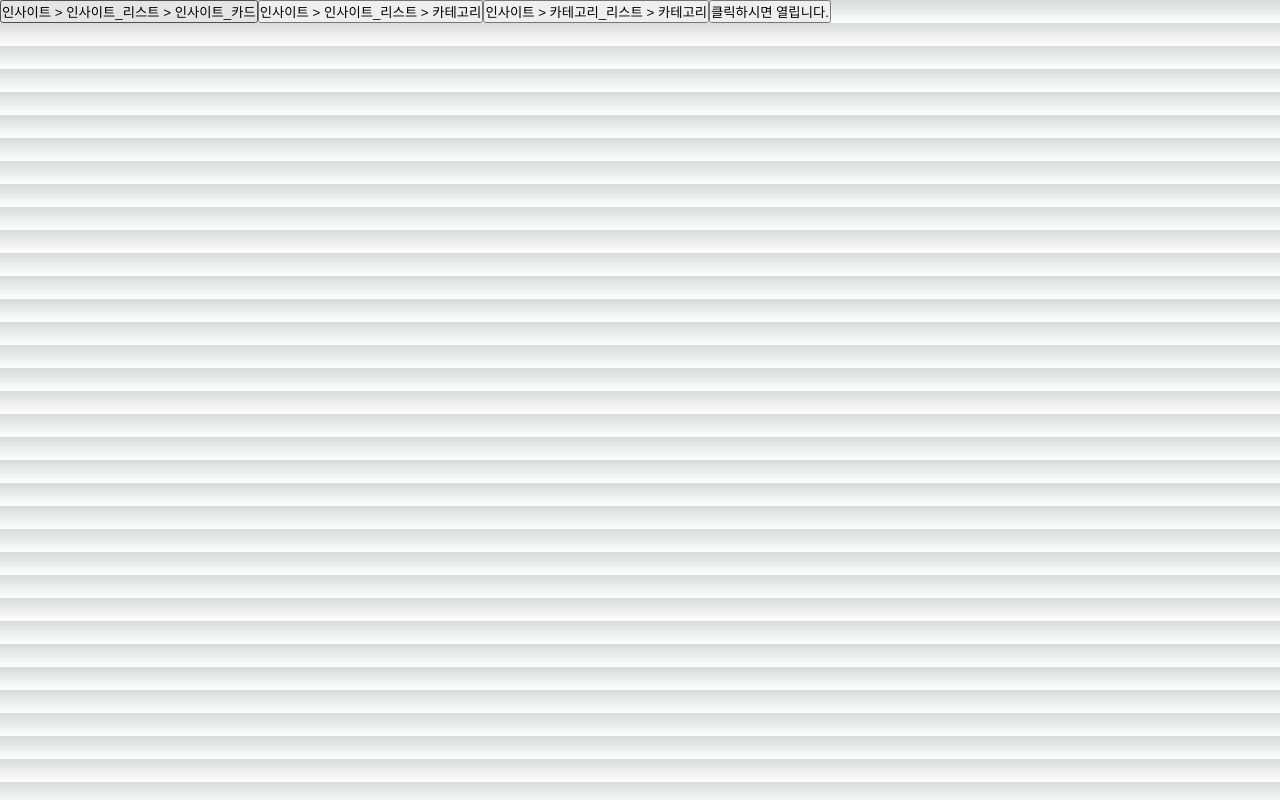
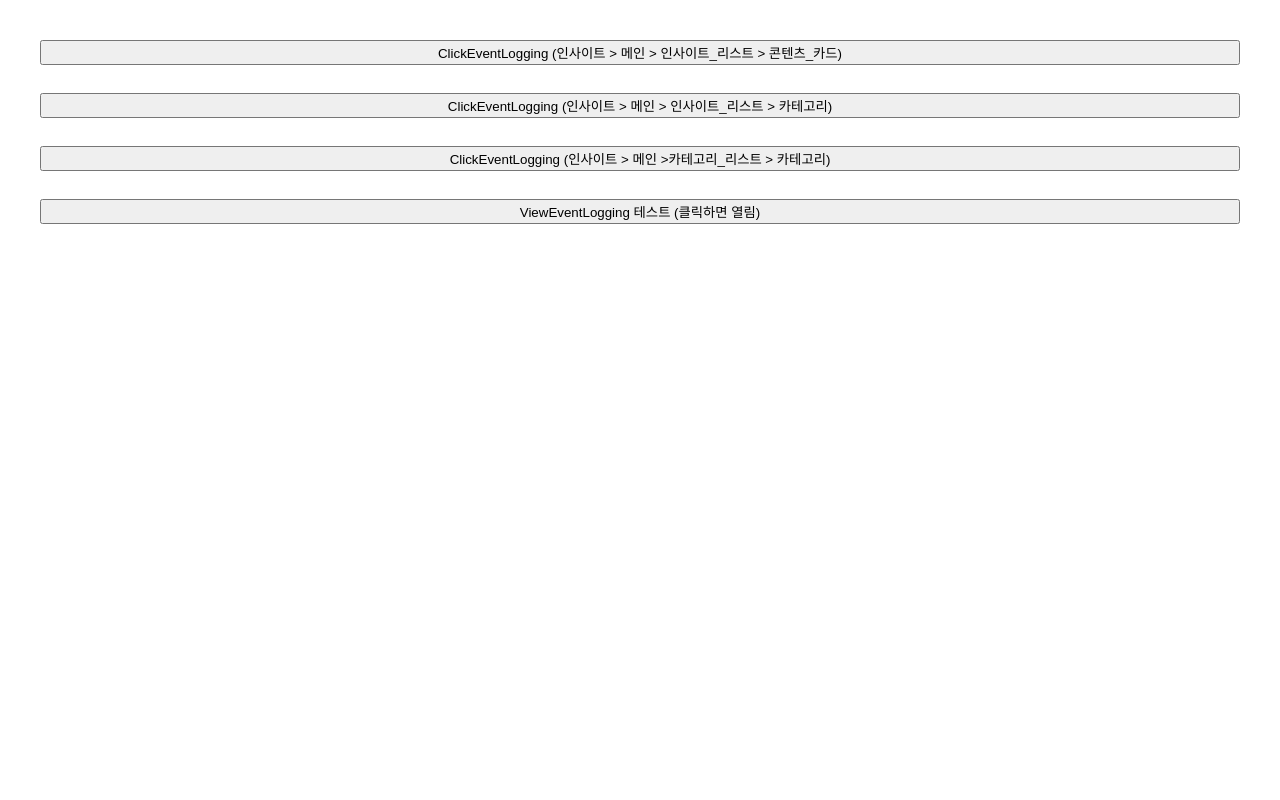
Before and after one commit to moresoo/event-logging-for-react, a Next.js app: page / in a window 1280 px wide. Built offline with nearby package versions, Linux system fonts and the light colour scheme.

Commit message:
[STYLE] 스타일 수정

```diff
--- a/src/pages/_app.tsx
+++ b/src/pages/_app.tsx
@@ -1,6 +1,5 @@
-import '@/styles/globals.css'
-import type { AppProps } from 'next/app'
+import type { AppProps } from 'next/app';
 
 export default function App({ Component, pageProps }: AppProps) {
-  return <Component {...pageProps} />
+  return <Component {...pageProps} />;
 }
--- a/src/pages/index.tsx
+++ b/src/pages/index.tsx
@@ -5,13 +5,13 @@ export default function Home() {
   const [isVisible, setIsVisible] = useState(false);
 
   return (
-    <>
+    <div style={{ padding: '32px', display: 'flex', flexDirection: 'column', gap: '28px' }}>
       <ClickEventLogging
         path={['인사이트', '메인', '인사이트_리스트', '콘텐츠_카드']}
         property={{ insightId: 'abc', category: '엔젤투자', isBookmarked: true }}
       >
-        <button onClick={() => console.log('인사이트_카드_클릭')}>
-          {`인사이트 > 인사이트_리스트 > 인사이트_카드`}
+        <button onClick={() => console.log('인사이트_콘텐츠_카드_클릭')}>
+          {`ClickEventLogging (인사이트 > 메인 > 인사이트_리스트 > 콘텐츠_카드)`}
         </button>
       </ClickEventLogging>
 
@@ -19,8 +19,8 @@ export default function Home() {
         path={['인사이트', '메인', '인사이트_리스트', '카테고리']}
         property={{ name: '엔젤투자' }}
       >
-        <button onClick={() => console.log('카테고리_클릭')}>
-          {`인사이트 > 인사이트_리스트 > 카테고리`}
+        <button onClick={() => console.log('인사이트_카테고리_클릭')}>
+          {`ClickEventLogging (인사이트 > 메인 > 인사이트_리스트 > 카테고리)`}
         </button>
       </ClickEventLogging>
 
@@ -28,12 +28,15 @@ export default function Home() {
         path={['인사이트', '메인', '카테고리_리스트', '카테고리']}
         property={{ name: '엔젤투자' }}
       >
-        <button onClick={() => console.log('카테고리_클릭')}>
-          {`인사이트 > 카테고리_리스트 > 카테고리`}
+        <button onClick={() => console.log('인사이트_카테고리_클릭')}>
+          {`ClickEventLogging (인사이트 > 메인 >카테고리_리스트 > 카테고리)`}
         </button>
       </ClickEventLogging>
 
-      <button onClick={() => setIsVisible((prev) => !prev)}>클릭하시면 열립니다.</button>
+      <button onClick={() => setIsVisible((prev) => !prev)}>
+        ViewEventLogging 테스트 (클릭하면 열림)
+      </button>
+
       {isVisible && (
         <ViewEventLogging
           path={['인사이트', '메인', '인사이트_리스트', '콘텐츠_카드']}
@@ -42,6 +45,6 @@ export default function Home() {
           <div>{`인사이트 카드 View`}</div>
         </ViewEventLogging>
       )}
-    </>
+    </div>
   );
 }
--- a/src/styles/globals.css
+++ /dev/null
@@ -1,107 +0,0 @@
-:root {
-  --max-width: 1100px;
-  --border-radius: 12px;
-  --font-mono: ui-monospace, Menlo, Monaco, 'Cascadia Mono', 'Segoe UI Mono',
-    'Roboto Mono', 'Oxygen Mono', 'Ubuntu Monospace', 'Source Code Pro',
-    'Fira Mono', 'Droid Sans Mono', 'Courier New', monospace;
-
-  --foreground-rgb: 0, 0, 0;
-  --background-start-rgb: 214, 219, 220;
-  --background-end-rgb: 255, 255, 255;
-
-  --primary-glow: conic-gradient(
-    from 180deg at 50% 50%,
-    #16abff33 0deg,
-    #0885ff33 55deg,
-    #54d6ff33 120deg,
-    #0071ff33 160deg,
-    transparent 360deg
-  );
-  --secondary-glow: radial-gradient(
-    rgba(255, 255, 255, 1),
-    rgba(255, 255, 255, 0)
-  );
-
-  --tile-start-rgb: 239, 245, 249;
-  --tile-end-rgb: 228, 232, 233;
-  --tile-border: conic-gradient(
-    #00000080,
-    #00000040,
-    #00000030,
-    #00000020,
-    #00000010,
-    #00000010,
-    #00000080
-  );
-
-  --callout-rgb: 238, 240, 241;
-  --callout-border-rgb: 172, 175, 176;
-  --card-rgb: 180, 185, 188;
-  --card-border-rgb: 131, 134, 135;
-}
-
-@media (prefers-color-scheme: dark) {
-  :root {
-    --foreground-rgb: 255, 255, 255;
-    --background-start-rgb: 0, 0, 0;
-    --background-end-rgb: 0, 0, 0;
-
-    --primary-glow: radial-gradient(rgba(1, 65, 255, 0.4), rgba(1, 65, 255, 0));
-    --secondary-glow: linear-gradient(
-      to bottom right,
-      rgba(1, 65, 255, 0),
-      rgba(1, 65, 255, 0),
-      rgba(1, 65, 255, 0.3)
-    );
-
-    --tile-start-rgb: 2, 13, 46;
-    --tile-end-rgb: 2, 5, 19;
-    --tile-border: conic-gradient(
-      #ffffff80,
-      #ffffff40,
-      #ffffff30,
-      #ffffff20,
-      #ffffff10,
-      #ffffff10,
-      #ffffff80
-    );
-
-    --callout-rgb: 20, 20, 20;
-    --callout-border-rgb: 108, 108, 108;
-    --card-rgb: 100, 100, 100;
-    --card-border-rgb: 200, 200, 200;
-  }
-}
-
-* {
-  box-sizing: border-box;
-  padding: 0;
-  margin: 0;
-}
-
-html,
-body {
-  max-width: 100vw;
-  overflow-x: hidden;
-}
-
-body {
-  color: rgb(var(--foreground-rgb));
-  background: linear-gradient(
-      to bottom,
-      transparent,
-      rgb(var(--background-end-rgb))
-    )
-    rgb(var(--background-start-rgb));
-}
-
-a {
-  color: inherit;
-  text-decoration: none;
-}
-
-@media (prefers-color-scheme: dark) {
-  html {
-    color-scheme: dark;
-  }
-}
```
Also changed, not shown: src/styles/Home.module.css (deleted, +0 -229 lines).
